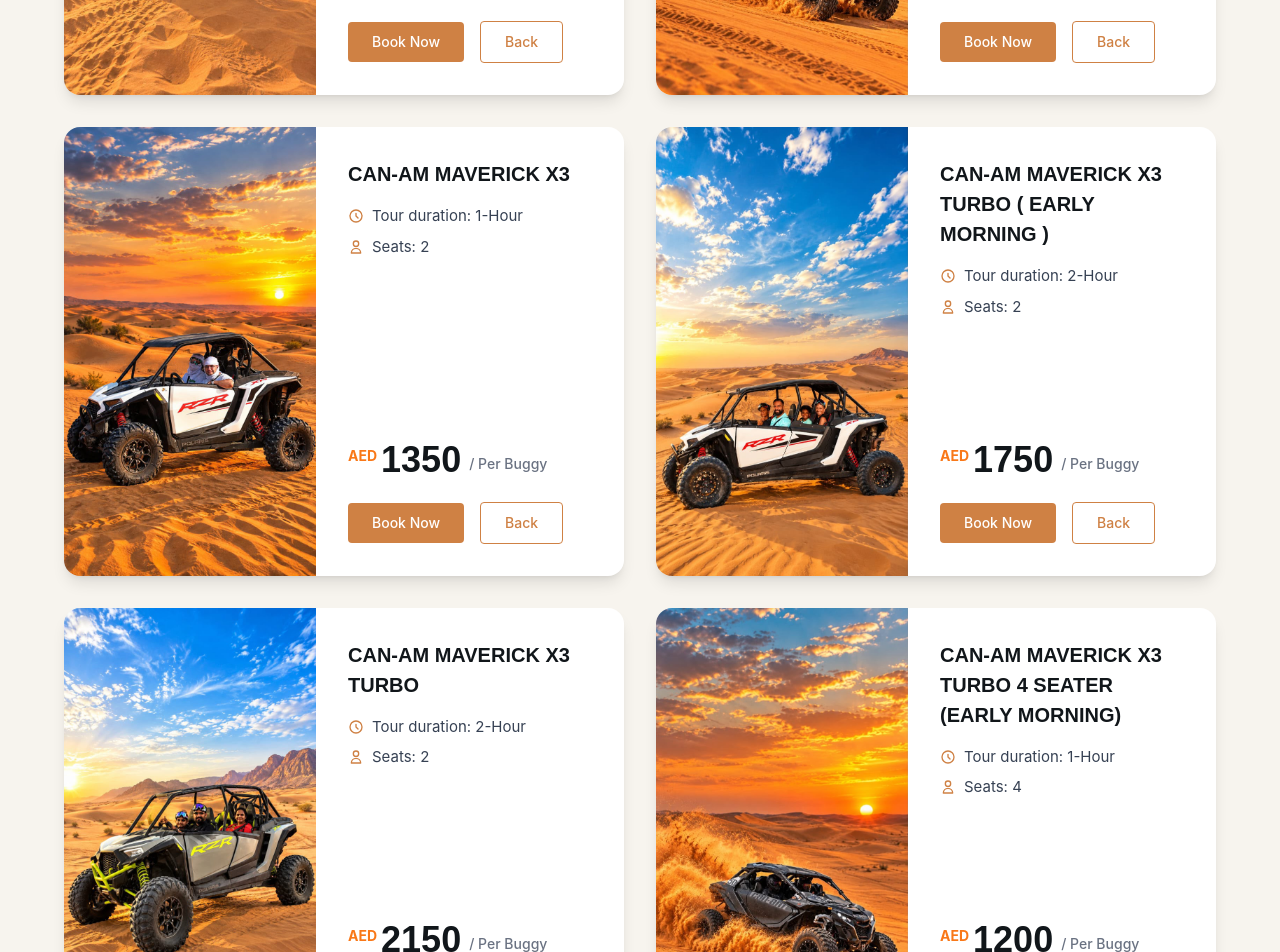
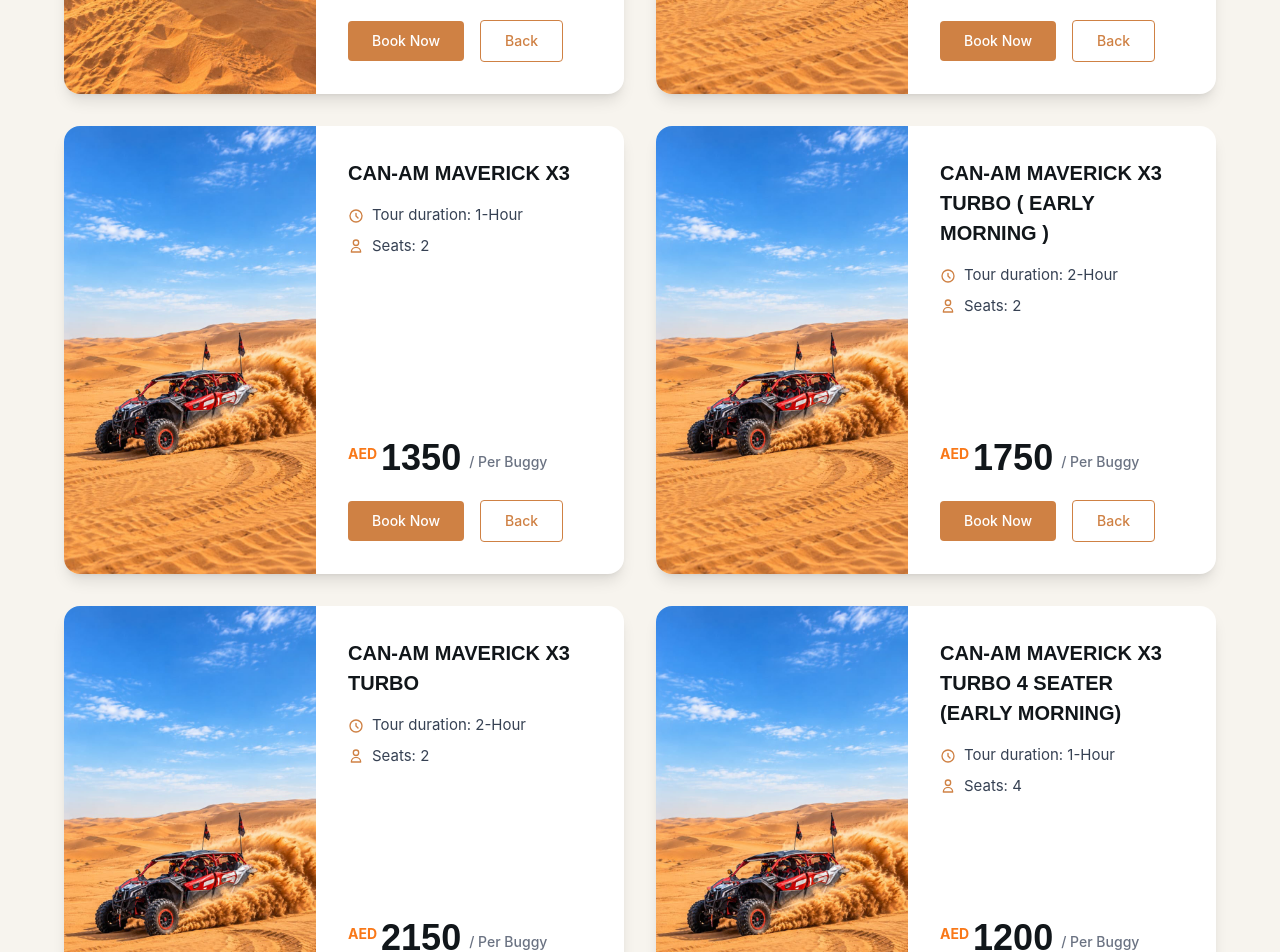
Before and after one commit to rameezwangde/Dirt-Bike, a React app: page /buggy-rental-dubai in a window 1280 px wide. Shown: the part 2580-3532 px from the top of the page. Built offline with nearby package versions, Linux system fonts and the light colour scheme; the HTML template or start-up script is replaced by a standard one.

Commit message:
feat: add BuggyRental page component and corresponding image asset

```diff
--- a/src/pages/BuggyRental.jsx
+++ b/src/pages/BuggyRental.jsx
@@ -84,7 +84,7 @@
     duration: "1-Hour",
     seats: 2,
     price: 1150,
-    image: "/images/polaris-2.jpeg"
+    image: "/images/x3.jpeg"
   },
   {
     id: 11,
@@ -92,7 +92,7 @@
     duration: "1-Hour",
     seats: 2,
     price: 1350,
-    image: "/images/polaris-3.jpeg"
+    image: "/images/x3.jpeg"
   },
   {
     id: 12,
@@ -100,7 +100,7 @@
     duration: "2-Hour",
     seats: 2,
     price: 1750,
-    image: "/images/polaris-1000cc.jpeg"
+    image: "/images/x3.jpeg"
   },
   {
     id: 13,
@@ -108,7 +108,7 @@
     duration: "2-Hour",
     seats: 2,
     price: 2150,
-    image: "/images/polaris.jpeg"
+    image: "/images/x3.jpeg"
   },
   {
     id: 14,
@@ -116,7 +116,7 @@
     duration: "1-Hour",
     seats: 4,
     price: 1200,
-    image: "/images/polaris-2.jpeg"
+    image: "/images/x3.jpeg"
   },
   {
     id: 15,
@@ -124,7 +124,7 @@
     duration: "1-Hour",
     seats: 4,
     price: 1300,
-    image: "/images/polaris-3.jpeg"
+    image: "/images/x3.jpeg"
   }
 ];
 
```
Also changed, not shown: public/images/x3.jpeg (added).
